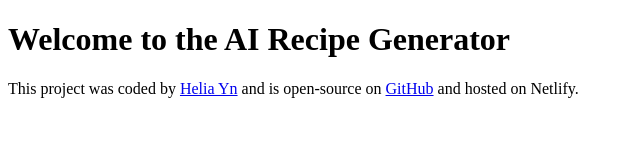
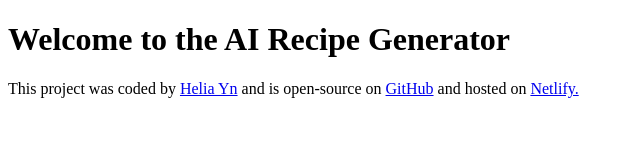
Before and after one commit to heliyo/recipe-generator, a plain HTML site: page index.html in a window 1280 px wide. Shown: the full height of the page, 0-640 px from the left. Drawn offline with Linux system fonts and the light colour scheme.

Commit message:
Update index.html

```diff
--- a/index.html
+++ b/index.html
@@ -17,8 +17,9 @@
         >GitHub</a
       >
       and hosted on
-      <a href="https://foodrecipesgenerator.netlify.app/" target="_blank"></a
-      >Netlify.
+      <a href="https://foodrecipesgenerator.netlify.app/" target="_blank"
+        >Netlify.</a
+      >
     </footer>
 
     <script src="src/index.js"></script>
```
